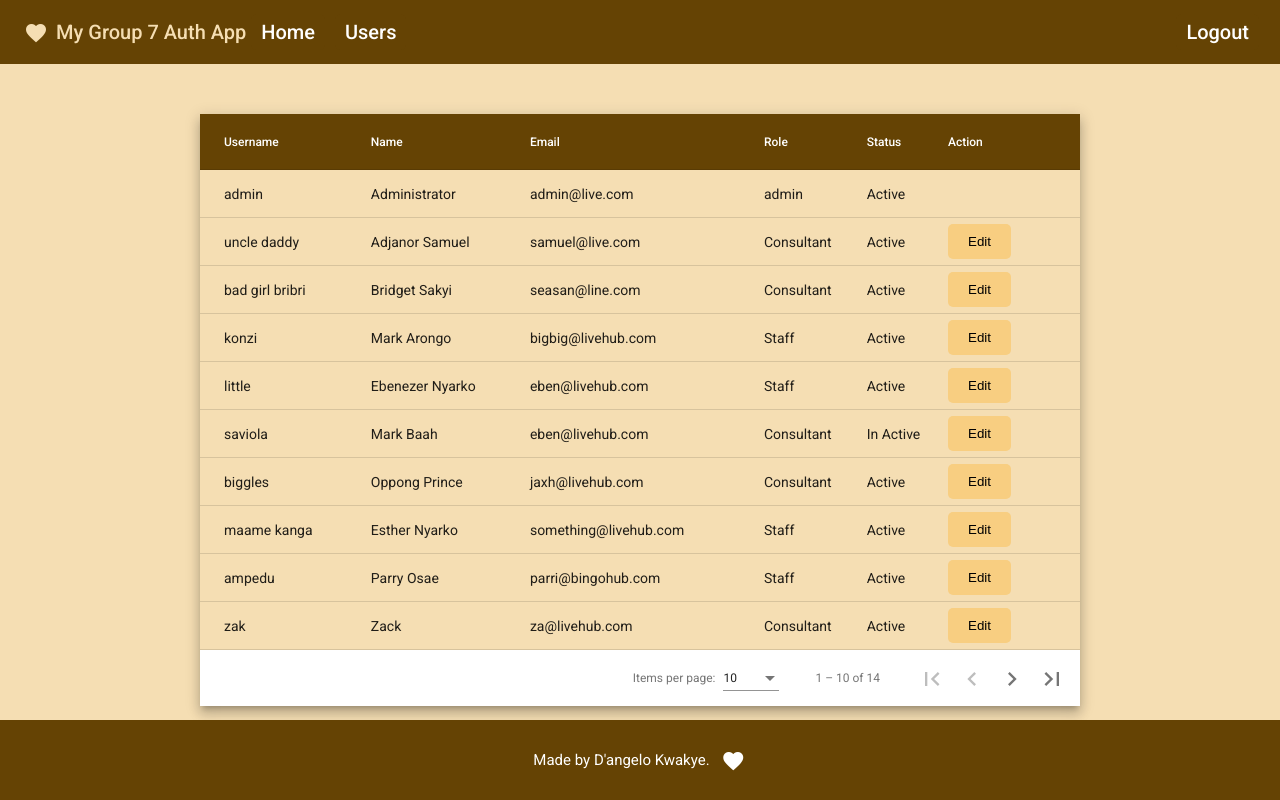
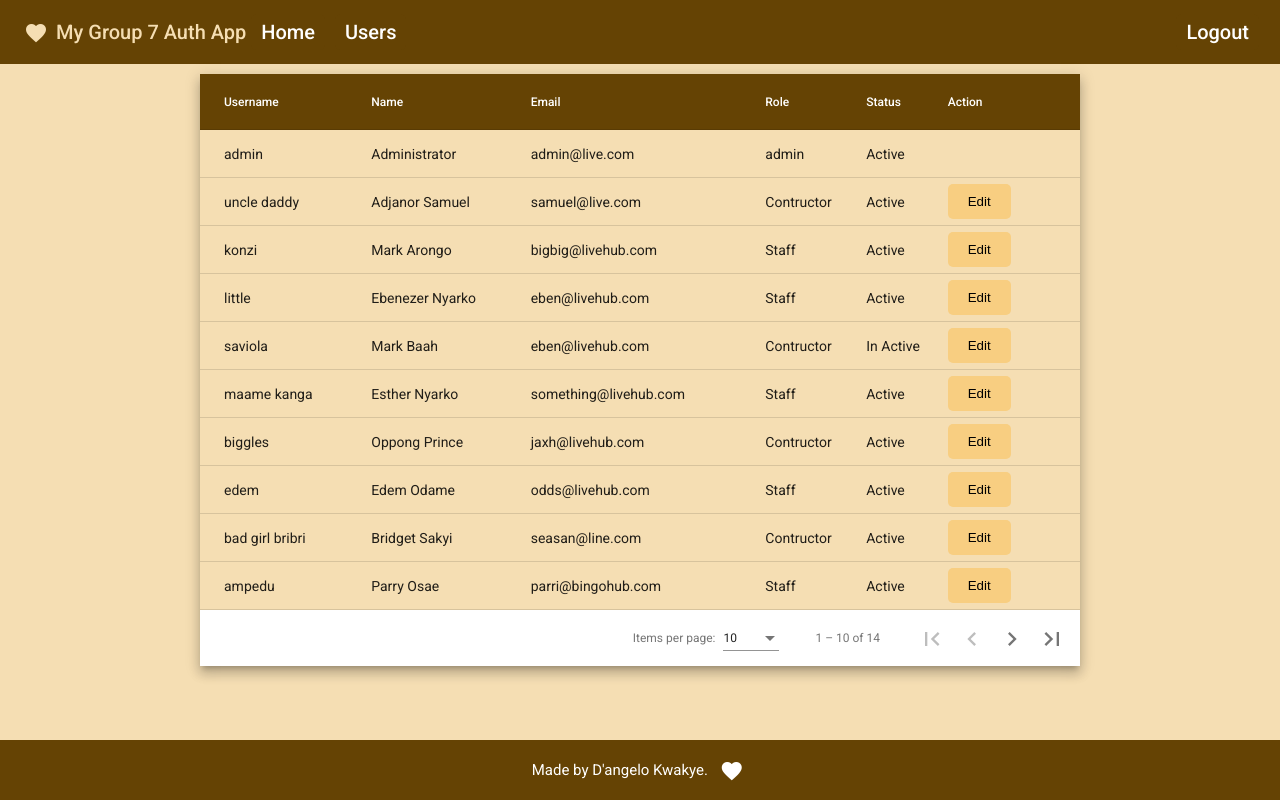
Before and after one commit to AngeloKwakye/Angular-Auth-Application, an Angular app in the folder authApp/: page /user in a window 1280 px wide. Built offline with nearby package versions, Linux system fonts and the light colour scheme; data requests are answered from the project's data file; sample sign-in values are in the browser's storage.

Commit message:
db changes

```diff
--- a/authApp/db.json
+++ b/authApp/db.json
@@ -15,16 +15,7 @@
       "password": "@Give11",
       "email": "samuel@live.com",
       "gender": "male",
-      "role": "Consultant",
-      "isactive": true
-    },
-    {
-      "id": "bad girl bribri",
-      "name": "Bridget Sakyi",
-      "password": "?baDgirl1l2",
-      "email": "seasan@line.com",
-      "gender": "female",
-      "role": "Consultant",
+      "role": "Contructor",
       "isactive": true
     },
     {
@@ -51,17 +42,8 @@
       "password": "2oPan$yi8",
       "email": "eben@livehub.com",
       "gender": "male",
-      "role": "Consultant",
+      "role": "Contructor",
       "isactive": false
-    },
-    {
-      "id": "biggles",
-      "name": "Oppong Prince",
-      "password": "Sugar1#2",
-      "email": "jaxh@livehub.com",
-      "gender": "male",
-      "role": "Consultant",
-      "isactive": true
     },
     {
       "id": "maame kanga",
@@ -70,6 +52,33 @@
       "email": "something@livehub.com",
       "gender": "female",
       "role": "Staff",
+      "isactive": true
+    },
+    {
+      "id": "biggles",
+      "name": "Oppong Prince",
+      "password": "Sugar1#2",
+      "email": "jaxh@livehub.com",
+      "gender": "male",
+      "role": "Contructor",
+      "isactive": true
+    },
+    {
+      "id": "edem",
+      "name": "Edem Odame",
+      "password": "eddieW!257",
+      "email": "odds@livehub.com",
+      "gender": "male",
+      "role": "Staff",
+      "isactive": true
+    },
+    {
+      "id": "bad girl bribri",
+      "name": "Bridget Sakyi",
+      "password": "?baDgirl1l2",
+      "email": "seasan@line.com",
+      "gender": "female",
+      "role": "Contructor",
       "isactive": true
     },
     {
@@ -87,7 +96,7 @@
       "password": "2oPan$yi8",
       "email": "za@livehub.com",
       "gender": "male",
-      "role": "Consultant",
+      "role": "Contructor",
       "isactive": true
     },
     {
@@ -96,16 +105,7 @@
       "password": "Konect&70",
       "email": "connectionman@livehub.com",
       "gender": "male",
-      "role": "staff",
-      "isactive": true
-    },
-    {
-      "id": "edem",
-      "name": "Edem Odame",
-      "password": "eddieW!257",
-      "email": "odds@livehub.com",
-      "gender": "male",
-      "role": "Consultant",
+      "role": "Staff",
       "isactive": true
     },
     {
@@ -114,7 +114,7 @@
       "password": "&Deepsea5",
       "email": "sobe@limelive.com",
       "gender": "male",
-      "role": "Consultant",
+      "role": "Contructor",
       "isactive": true
     },
     {
@@ -123,17 +123,17 @@
       "password": "Kuks@T123",
       "email": "trvp@trvptaylor.com",
       "gender": "male",
-      "role": "Developer",
+      "role": "Staff",
       "isactive": true
     }
   ],
   "role": [
     {
-      "id": "Consultant",
+      "id": "Staff",
       "name": "Staff"
     },
     {
-      "id": "Developer",
+      "id": "Contructor",
       "name": "Contractor"
     }
   ]
--- a/authApp/src/app/footer/footer.component.css
+++ b/authApp/src/app/footer/footer.component.css
@@ -1,10 +1,10 @@
 h4{
     background-color: rgb(101, 67, 4);
     color: white;
-    padding: 20px;
+    padding: 10px;
     margin: 0;
     position: absolute;
-    width: 97.4%;
+    width: 98.7%;
     bottom: 0;
     text-align: center;
 }
--- a/authApp/src/app/userlist/userlist.component.css
+++ b/authApp/src/app/userlist/userlist.component.css
@@ -2,7 +2,7 @@ table {
   width: 100%;
 }
 .table-position {
-  margin: 50px 200px;
+  margin: 10px 200px;
 }
 a {
   border-radius: 5px;
```
